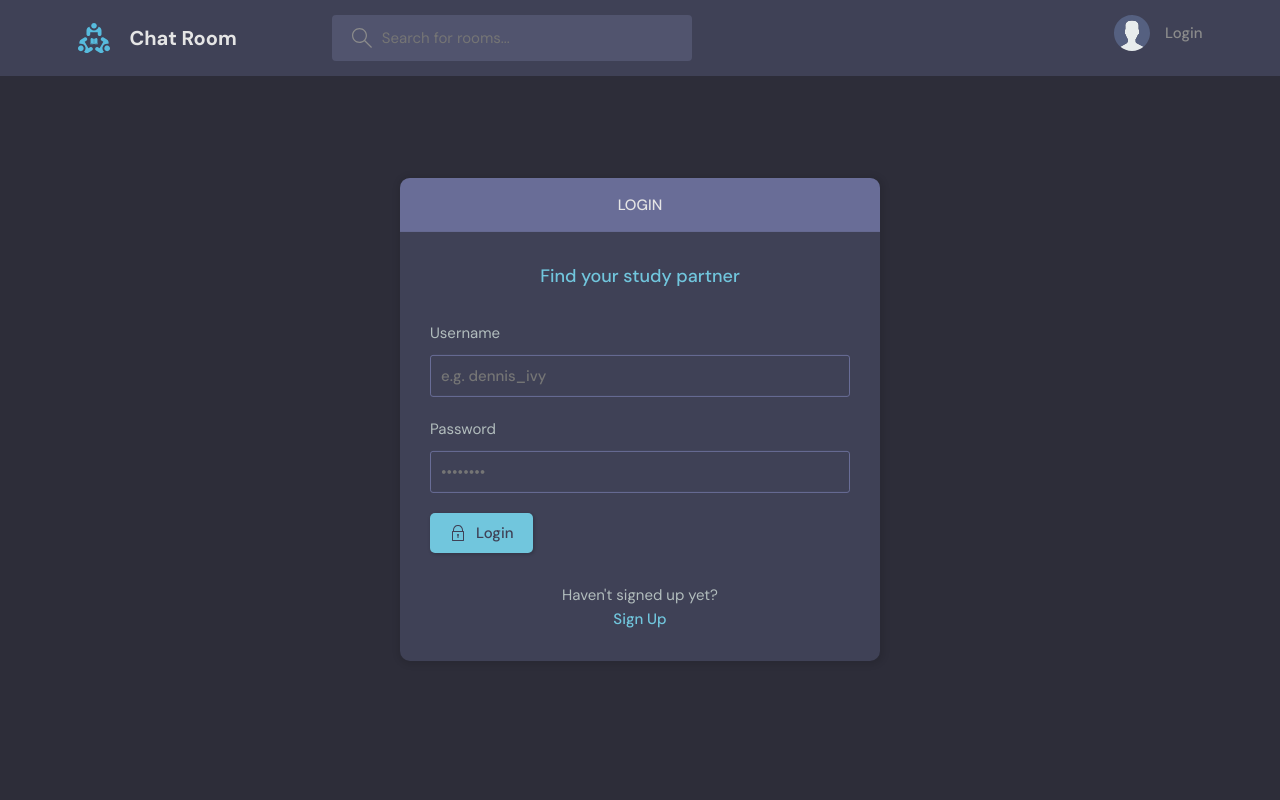
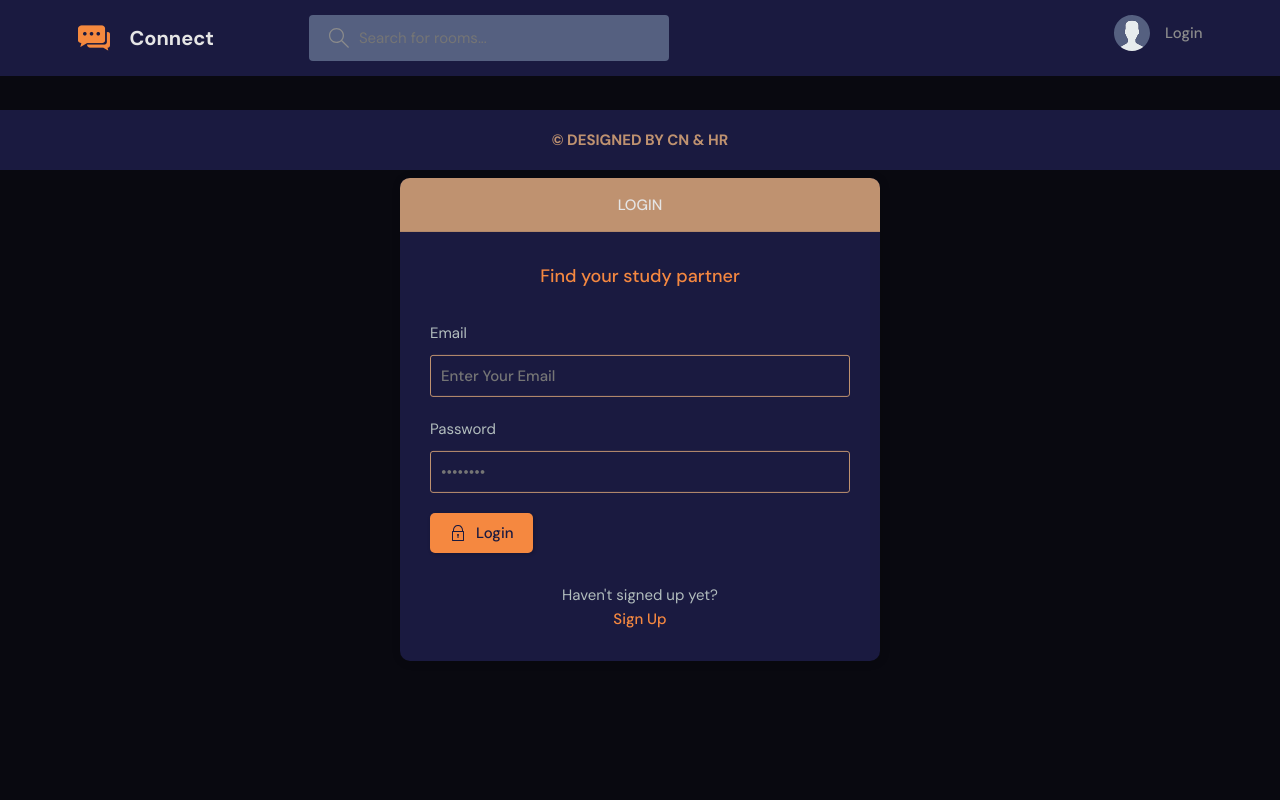
Before and after one commit to theh4cker1769/connectcnhr, a Django app: page /login in a window 1280 px wide. Run offline with Django 4.2, Linux system fonts and the light colour scheme; parts of the project's set-up code (start-up, migrations or seed data) failed here and were passed over.

Commit message:
Color and Logo Changes

```diff
--- a/static/style.css
+++ b/static/style.css
@@ -1,15 +1,15 @@
 @import url("https://fonts.googleapis.com/css2?family=DM+Sans:wght@400;500;700&display=swap");
 
 :root {
-  --color-main: #71c6dd;
+  --color-main: #f58840;
   --color-main-light: #e1f6fb;
-  --color-dark: #3f4156;
-  --color-dark-medium: #51546e;
-  --color-dark-light: #696d97;
+  --color-dark: #1A1A40;
+  --color-dark-medium: #556080;
+  --color-dark-light: #BF9270;
   --color-light: #e5e5e5;
   --color-gray: #8b8b8b;
   --color-light-gray: #b2bdbd;
-  --color-bg: #2d2d39;
+  --color-bg: #090910;
   --color-success: #5dd693;
   --color-error: #fc4b0b;
 }
@@ -1163,3 +1163,16 @@ a {
   color: var(--color-main);
   font-weight: 1.4rem;
 }
+
+
+/* Custom CSS */
+
+.copyrigths {
+  text-align: center;
+  color: var(--color-dark-light);
+  padding: 18px;
+  background-color: var(--color-dark);
+  margin-top: 10px;
+  bottom: 0;
+  width: 100%;
+}
--- a/templates/base.html
+++ b/templates/base.html
@@ -7,7 +7,7 @@
     <meta name="viewport" content="width=device-width, initial-scale=1.0" />
     <link rel="shortcut icon" href="assets/favicon.ico" type="image/x-icon" />
     <link rel="stylesheet" href="{% static 'style.css' %}" />
-    <title>Chat Room</title>
+    <title>Connect</title>
   </head>
 
   <body>
@@ -26,6 +26,8 @@
         {% block content %} {% endblock %}
     </div>
 
+
+    <h2 class="copyrigths">&copy; DESIGNED BY CN & HR</h2>
     <script src="{% static 'script.js' %}"></script>
   </body>
 </html>
--- a/templates/delete.html
+++ b/templates/delete.html
@@ -18,7 +18,7 @@
                 </div>
             </div>
             <div class="layout__body">
-                <form class="form" action="#">
+                <form class="form" action="" method="post">
                     {% csrf_token %}
                     <div class="form__group">
                         <p>Are you sure you want to delete "{{obj}}"</p>
--- a/templates/index.html
+++ b/templates/index.html
@@ -27,7 +27,7 @@
       </div>
       <div class="roomList__header">
         <div>
-          <h2>Study Room</h2>
+          <h2>Connect</h2>
           <p>{{room_count}} Rooms available</p>
         </div>
         <a class="btn btn--main" href="{% url 'create_room' %}">
--- a/templates/login_register.html
+++ b/templates/login_register.html
@@ -15,8 +15,8 @@
         <form class="form" action="" method="post">
           {% csrf_token %}
           <div class="form__group form__group">
-            <label for="room_name">Username</label>
-            <input id="username" name="username" type="text" placeholder="e.g. dennis_ivy" />
+            <label for="room_name">Email</label>
+            <input id="username" name="username" type="email" placeholder="Enter Your Email" />
           </div>
           <div class="form__group">
             <label for="password">Password</label>
--- a/templates/navbar.html
+++ b/templates/navbar.html
@@ -3,8 +3,8 @@
 <header class="header header--loggedIn">
     <div class="container">
       <a href="{% url 'index' %}" class="header__logo">
-        <img src="{% static 'images/logo.svg' %}" />
-        <h1>Chat Room</h1>
+        <img src="{% static 'images/logo.png' %}" />
+        <h1>Connect</h1>
       </a>
       <form class="header__search" method="get" action="{% url 'index' %}">
         <label>
--- a/templates/profile.html
+++ b/templates/profile.html
@@ -31,7 +31,7 @@
 
       <div class="roomList__header">
         <div>
-          <h2>Chat Rooms By THEH4CKER</a>
+          <h2>Chat Rooms By CN & HR</a>
           </h2>
         </div>
       </div>
--- a/templates/room.html
+++ b/templates/room.html
@@ -14,7 +14,7 @@
               ></path>
             </svg>
           </a>
-          <h3>Study Room</h3>
+          <h3>Connect</h3>
         </div>
 
         {% if room.host == request.user %}
```
Also changed, not shown: templates/create_room__old.html (deleted, +0 -11 lines), templates/delete__old.html (deleted, +0 -9 lines), templates/index__old.html (deleted, +0 -20 lines), templates/login_register__old.html (deleted, +0 -30 lines), templates/profile__old.html (deleted, +0 -19 lines), templates/room__old.html (deleted, +0 -46 lines), db.sqlite3, static/images/avatar/Sarah-J-Maas-Queen-Of-Shadows-book-cover-art.jpg (added), static/images/logo.png (added).
